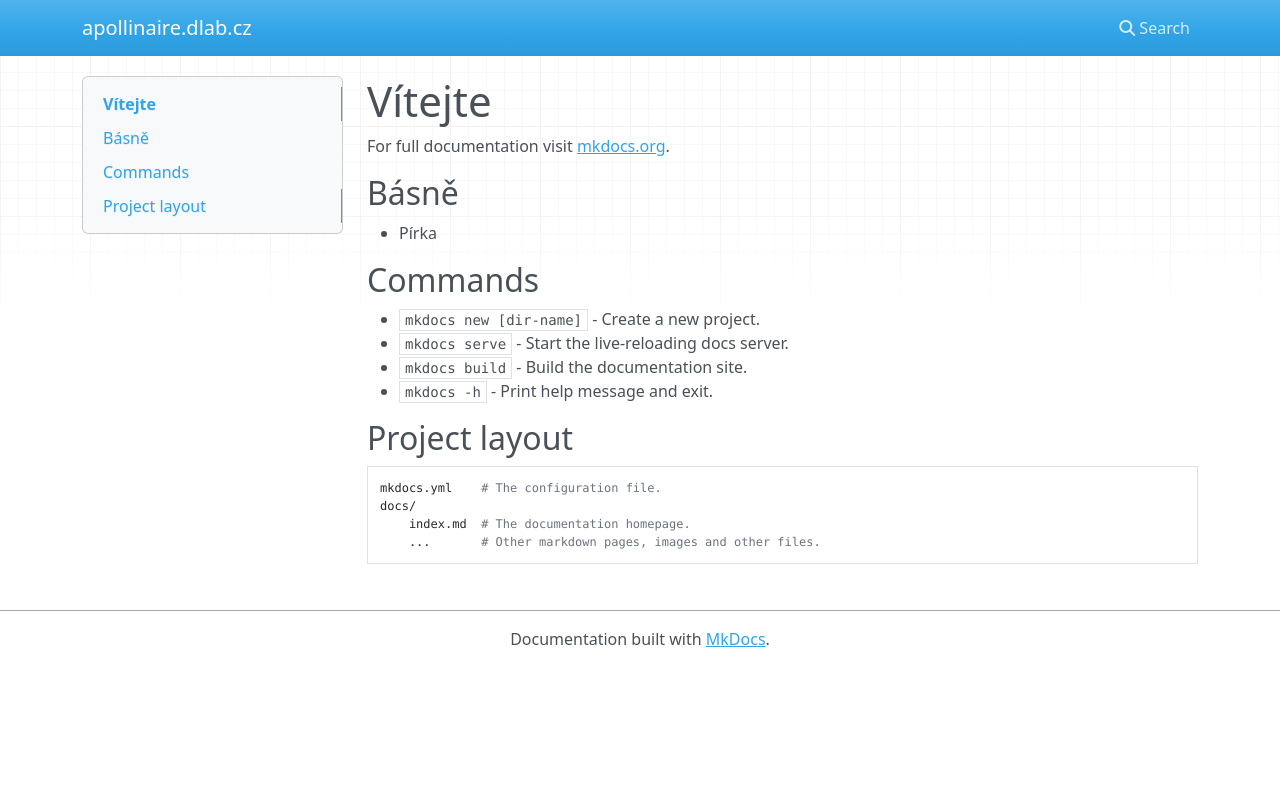
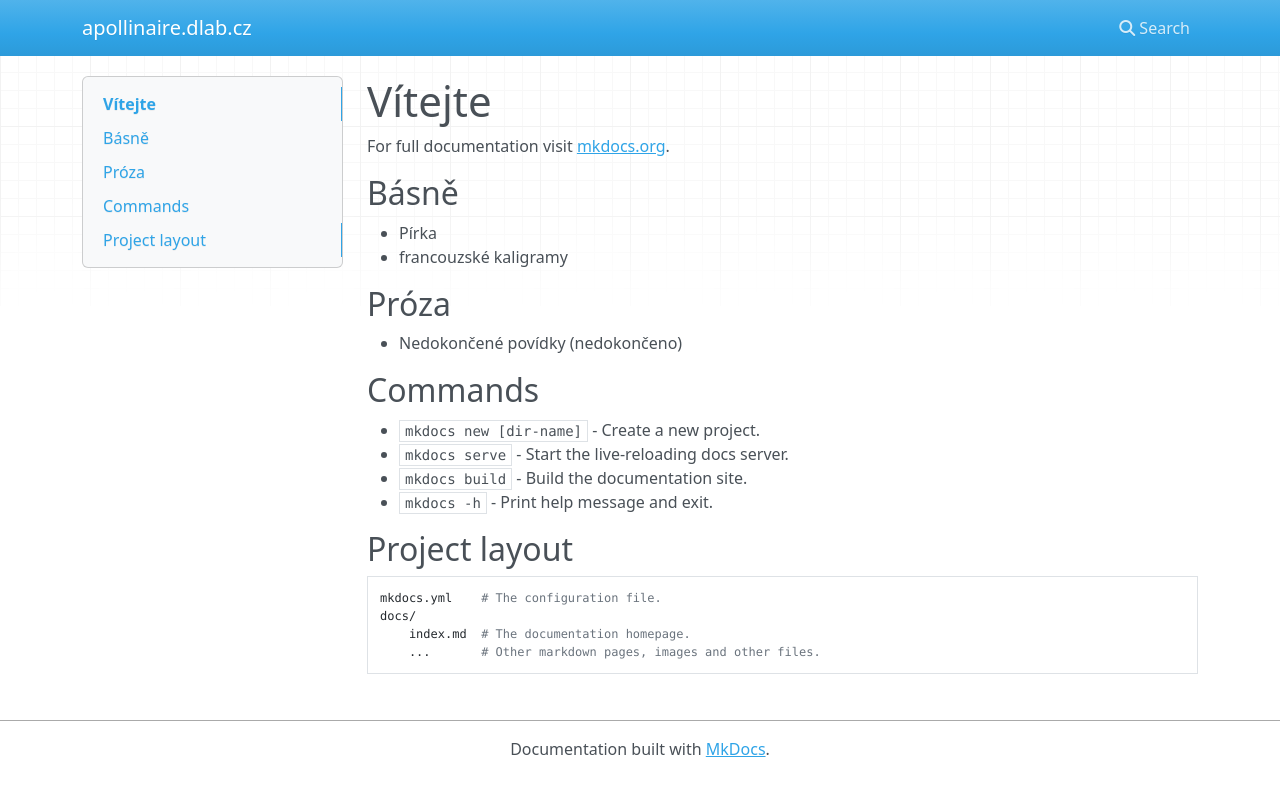
Before and after one commit to ApollinaireBeslon/apollinaire_web, an MkDocs documentation site: the page built from docs/index.md, in a window 1280 px wide. Shown: the top 796 px of the page. Built offline with MkDocs 1.6.1, drawn with Linux system fonts in a browser that asks for light colours; nearby versions of some CDN libraries.

Commit message:
Názvy a úpravy na poslední chvíli

```diff
--- a/docs/index.md
+++ b/docs/index.md
@@ -4,6 +4,9 @@ For full documentation visit [mkdocs.org](https://www.mkdocs.org).
 
 ## Básně
 * Pírka
+* francouzské kaligramy
+## Próza
+* Nedokončené povídky (nedokončeno)
 
 
 ## Commands
```
Also changed, not shown: site/index.html, site/search/search_index.json, 1 other file.
